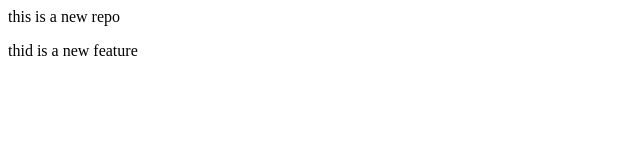
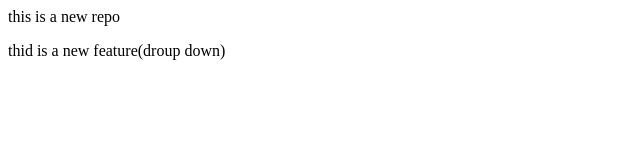
Before and after one commit to AnuraGkashayp/localrepo, a plain HTML site: page index.html in a window 1280 px wide. Shown: the full height of the page, 0-640 px from the left. Drawn offline with Linux system fonts and the light colour scheme.

Commit message:
add droup down

```diff
--- a/index.html
+++ b/index.html
@@ -1,2 +1,2 @@
 <p>this is a new repo </p>
-<P>thid is a new feature </P>
+<P>thid is a new feature(droup down) </P>
```
